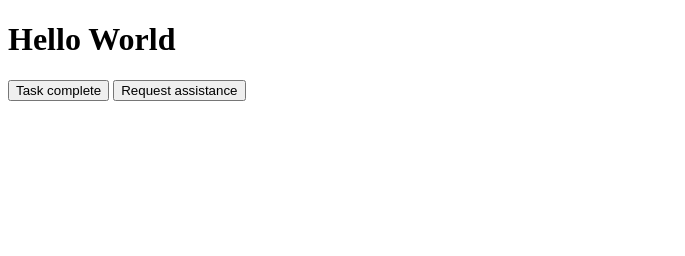
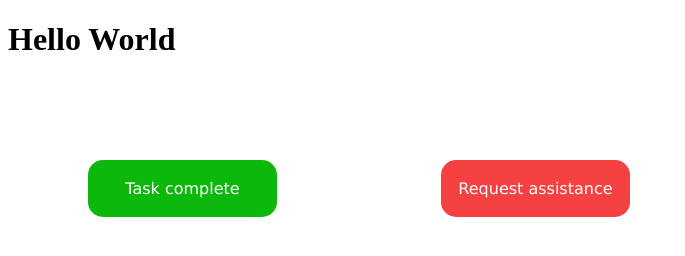
Before and after one commit to MariaTheCoder/WebSocketPresentation, a website: page public/index.html in a window 1280 px wide. Shown: the whole page, without its empty margins (0-685 px from the left). Drawn offline with Linux system fonts and the light colour scheme.

Commit message:
add style to buttons

```diff
--- a/public/index.html
+++ b/public/index.html
@@ -16,8 +16,8 @@
       </div>
     </div>
     <div class="container">
-      <button id="green_btn">Task complete</button>
-      <button id="red_btn">Request assistance</button>
+      <button class="buttons" id="green_btn">Task complete</button>
+      <button class="buttons" id="red_btn">Request assistance</button>
     </div>
   </body>
 </html>
--- a/public/style.css
+++ b/public/style.css
@@ -0,0 +1,26 @@
+.buttons {
+  display: flexbox;
+  width: 50mm;
+  height: 15mm;
+  padding: 2.5px;
+  border: none;
+  margin: 5em;
+  color: white;
+  font-weight: 300;
+  font-family: Verdana, Geneva, Tahoma, sans-serif;
+  font-size: medium;
+  border-radius: 15px;
+  text-align: center;
+}
+#green_btn {
+  background-color: rgb(12, 184, 12);
+}
+#green_btn:hover {
+  background-color: rgb(8, 117, 8);
+}
+#red_btn {
+  background-color: rgb(245, 65, 65);
+}
+#red_btn:hover {
+  background-color: rgb(196, 26, 26);
+}
```
